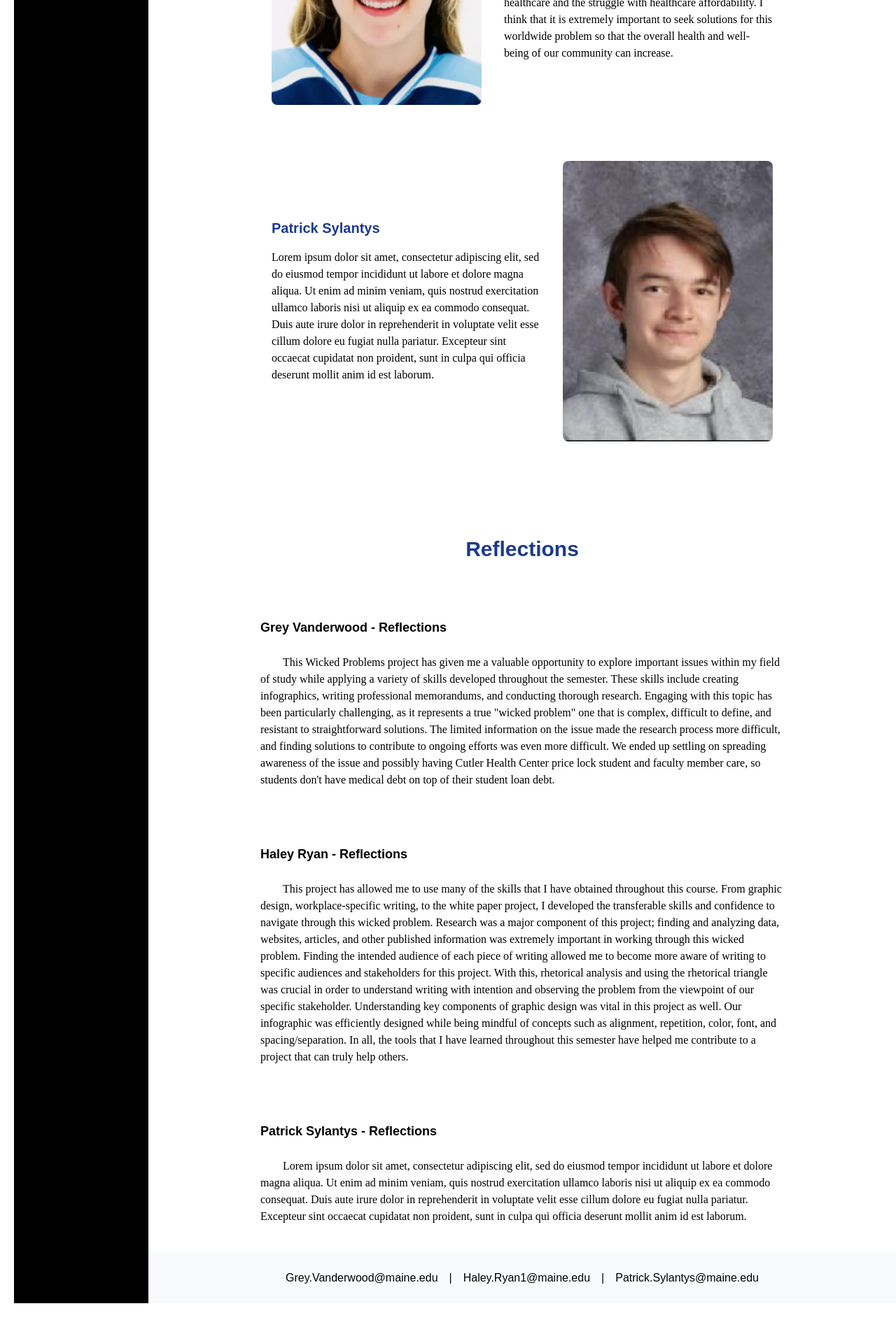
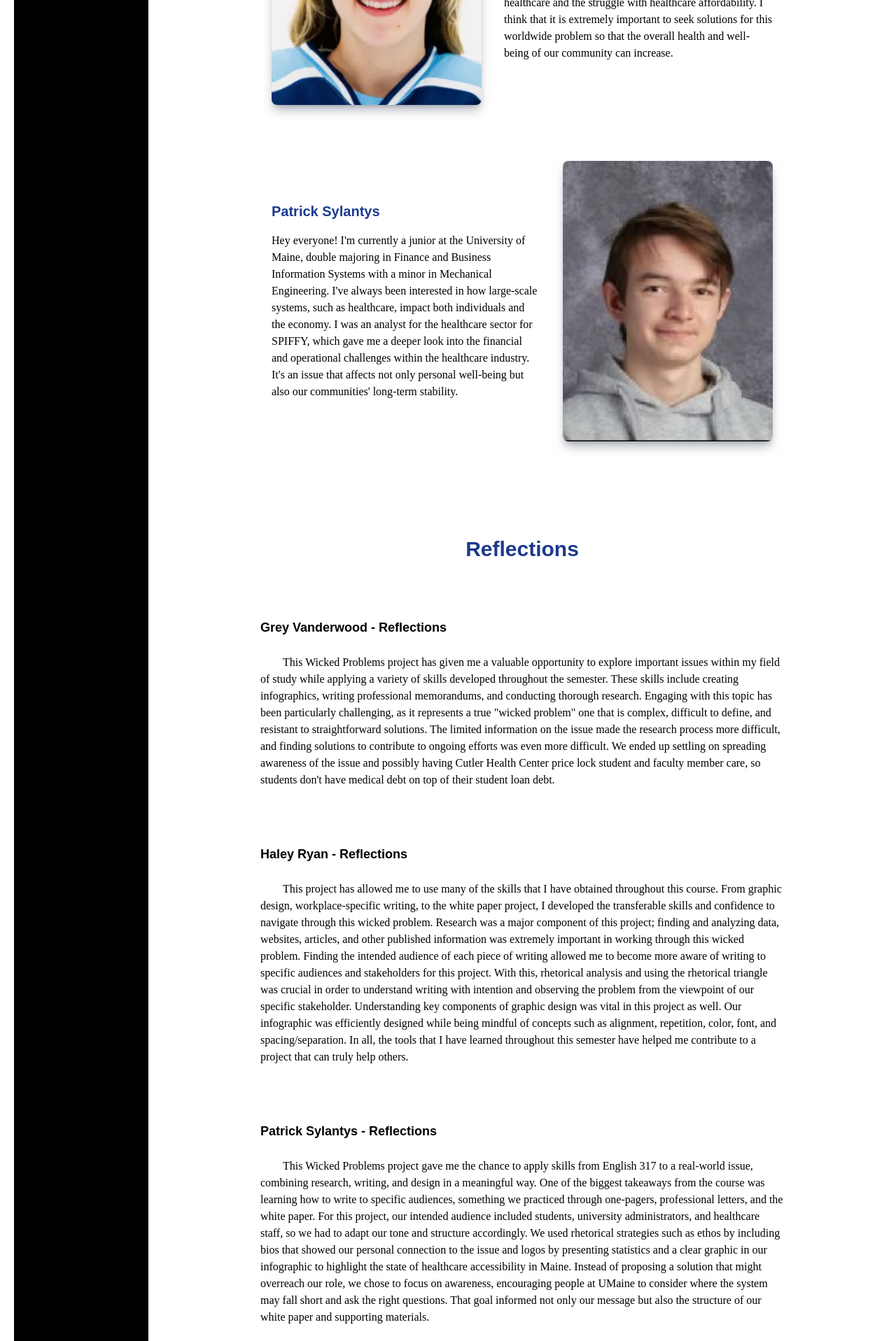
Before and after one commit to SYLANTYS/Maine-Healthcare, a Next.js app: page /team in a window 1280 px wide. Shown: the part 880-2797 px from the top of the page at 70% size. Before the commit the page ends 2743 px from the top, so only its background shows below. Built offline with nearby package versions, Linux system fonts and the light colour scheme.

Commit message:
add my info

```diff
--- a/src/app/page.js
+++ b/src/app/page.js
@@ -35,7 +35,9 @@ export default function Page() {
             priority
           />
           <div className="absolute inset-0 flex items-center justify-center bg-black/50">
-            <h1 className="text-white text-4xl font-light">Maine Healthcare</h1>
+            <h1 className="text-white text-4xl font-light">
+              Healthcare Accessibility in Maine
+            </h1>
           </div>
         </div>
         <p className="text-gray-400 text-xs bg-white p-2 text-center">
--- a/src/app/team/page.js
+++ b/src/app/team/page.js
@@ -54,7 +54,7 @@ export default function Team() {
                 alt="Grey Vanderwood"
                 width={300}
                 height={300}
-                className="rounded-lg object-cover border border-gray-300"
+                className="rounded-lg object-cover border border-gray-300 shadow-lg shadow-gray-500/50"
               />
             </div>
           </div>
@@ -82,7 +82,7 @@ export default function Team() {
                 alt="Haley Ryan"
                 width={300}
                 height={300}
-                className="rounded-lg object-cover"
+                className="rounded-lg object-cover shadow-lg shadow-gray-500/50"
               />
             </div>
           </div>
@@ -94,13 +94,16 @@ export default function Team() {
                 Patrick Sylantys
               </h2>
               <p style={{ fontFamily: "Times New Roman, serif" }}>
-                Lorem ipsum dolor sit amet, consectetur adipiscing elit, sed do
-                eiusmod tempor incididunt ut labore et dolore magna aliqua. Ut
-                enim ad minim veniam, quis nostrud exercitation ullamco laboris
-                nisi ut aliquip ex ea commodo consequat. Duis aute irure dolor
-                in reprehenderit in voluptate velit esse cillum dolore eu fugiat
-                nulla pariatur. Excepteur sint occaecat cupidatat non proident,
-                sunt in culpa qui officia deserunt mollit anim id est laborum.
+                Hey everyone! I&apos;m currently a junior at the University of
+                Maine, double majoring in Finance and Business Information
+                Systems with a minor in Mechanical Engineering. I&apos;ve always
+                been interested in how large-scale systems, such as healthcare,
+                impact both individuals and the economy. I was an analyst for
+                the healthcare sector for SPIFFY, which gave me a deeper look
+                into the financial and operational challenges within the
+                healthcare industry. It&apos;s an issue that affects not only
+                personal well-being but also our communities&apos; long-term
+                stability.
               </p>
             </div>
             <div className="flex-shrink-0 p-4">
@@ -109,7 +112,7 @@ export default function Team() {
                 alt="Patrick Sylantys"
                 width={300}
                 height={300}
-                className="rounded-lg object-cover"
+                className="rounded-lg object-cover shadow-lg shadow-gray-500/50"
               />
             </div>
           </div>
@@ -175,13 +178,46 @@ export default function Team() {
               className="indent-8"
               style={{ fontFamily: "Times New Roman, serif" }}
             >
-              Lorem ipsum dolor sit amet, consectetur adipiscing elit, sed do
-              eiusmod tempor incididunt ut labore et dolore magna aliqua. Ut
-              enim ad minim veniam, quis nostrud exercitation ullamco laboris
-              nisi ut aliquip ex ea commodo consequat. Duis aute irure dolor in
-              reprehenderit in voluptate velit esse cillum dolore eu fugiat
-              nulla pariatur. Excepteur sint occaecat cupidatat non proident,
-              sunt in culpa qui officia deserunt mollit anim id est laborum.
+              This Wicked Problems project gave me the chance to apply skills
+              from English 317 to a real-world issue, combining research,
+              writing, and design in a meaningful way. One of the biggest
+              takeaways from the course was learning how to write to specific
+              audiences, something we practiced through one-pagers, professional
+              letters, and the white paper. For this project, our intended
+              audience included students, university administrators, and
+              healthcare staff, so we had to adapt our tone and structure
+              accordingly. We used rhetorical strategies such as ethos by
+              including bios that showed our personal connection to the issue
+              and logos by presenting statistics and a clear graphic in our
+              infographic to highlight the state of healthcare accessibility in
+              Maine. Instead of proposing a solution that might overreach our
+              role, we chose to focus on awareness, encouraging people at UMaine
+              to consider where the system may fall short and ask the right
+              questions. That goal informed not only our message but also the
+              structure of our white paper and supporting materials.
+            </p>
+            <br></br>
+            <p
+              className="indent-8"
+              style={{ fontFamily: "Times New Roman, serif" }}
+            >
+              I built the project website, where I applied design principles
+              from class to ensure our content was visually effective. We used
+              contrast to make important elements stand out, centered key
+              information on each page for better visibility, and repeated
+              visual elements like dark blue headers to keep the design
+              consistent. Our team divided the work strategically: some focused
+              on research, others developed public-facing materials like the
+              infographic, one led the slideshow, and I handled the website.
+              This collaboration mirrored real-world projects like pitch decks
+              or internal reports, where each person brings a specific skill,
+              but the pieces must align. The experience helped me better
+              understand how to combine clarity, design, and persuasion to
+              communicate a complex topic. It also showed how technical writing
+              and design principles can make an issue more accessible to people
+              who might not have background knowledge. These are skills I can
+              carry into finance, where presenting data clearly and persuasively
+              is often just as important as the numbers themselves.
             </p>
           </div>
         </main>
```
